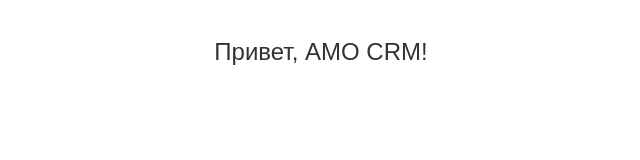
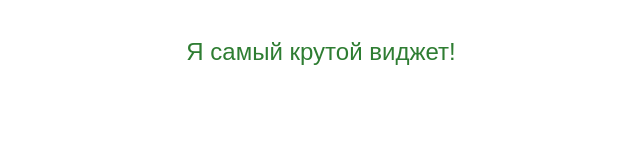
Before and after one commit to AntonE-79/amo_v1, a plain HTML site: page index.html in a window 1280 px wide. Shown: the whole page, without its empty margins (319-959 px from the left). Drawn offline with Linux system fonts and the light colour scheme.

Commit message:
Update and rename _text_index.html to index.html

```diff
--- a/_text_index.html
+++ b/index.html
@@ -11,14 +11,14 @@
         }
         .text-display {
             font-size: 24px;
-            color: #333;
+            color: #2E7D32;
             margin: 10px 0;
         }
     </style>
 </head>
 <body>
     <div class="widget-container">
-        <div class="text-display" id="widgetText">Привет, AMO CRM!</div>
+        <div class="text-display" id="widgetText">Я самый крутой виджет!</div>
     </div>
 </body>
 </html>
```
